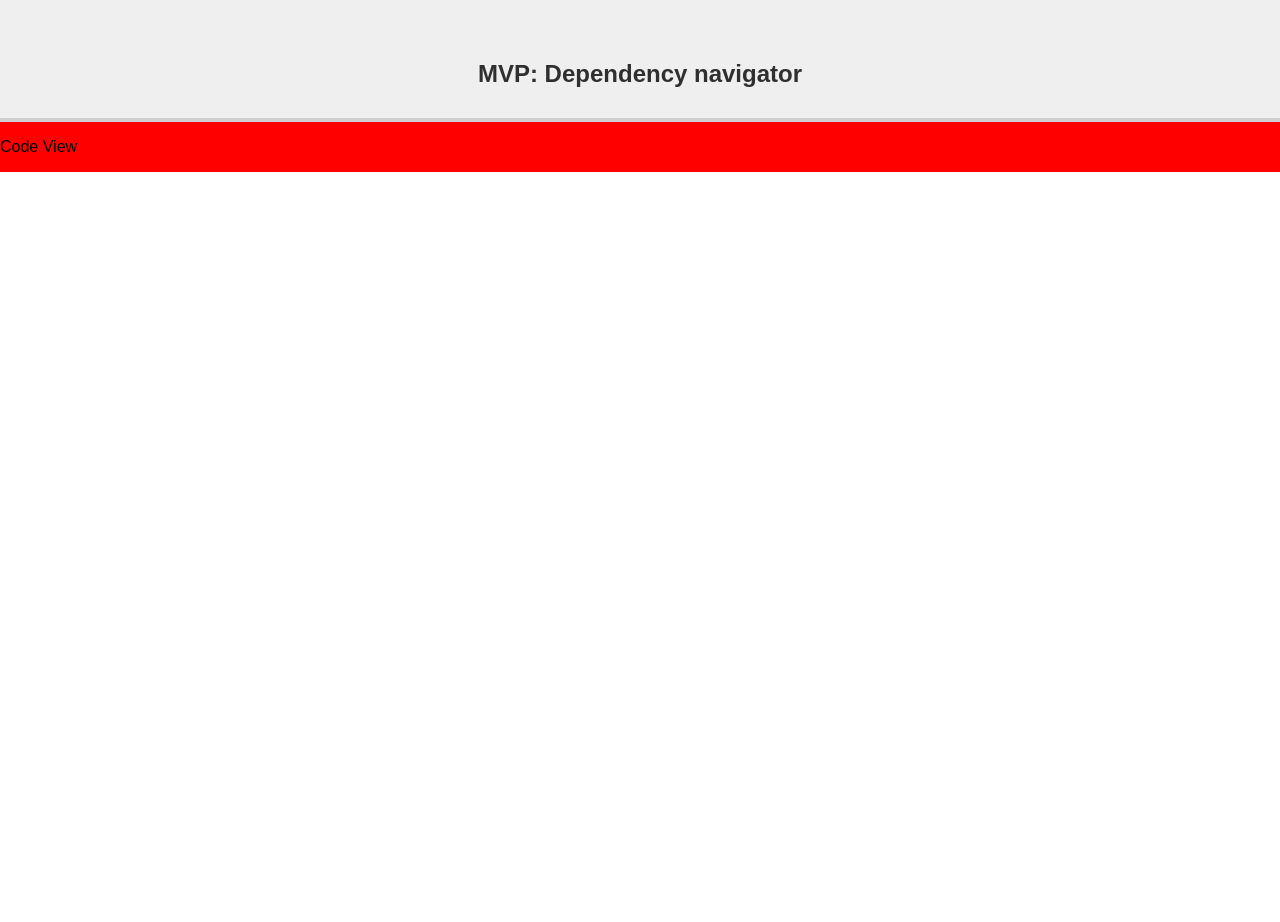
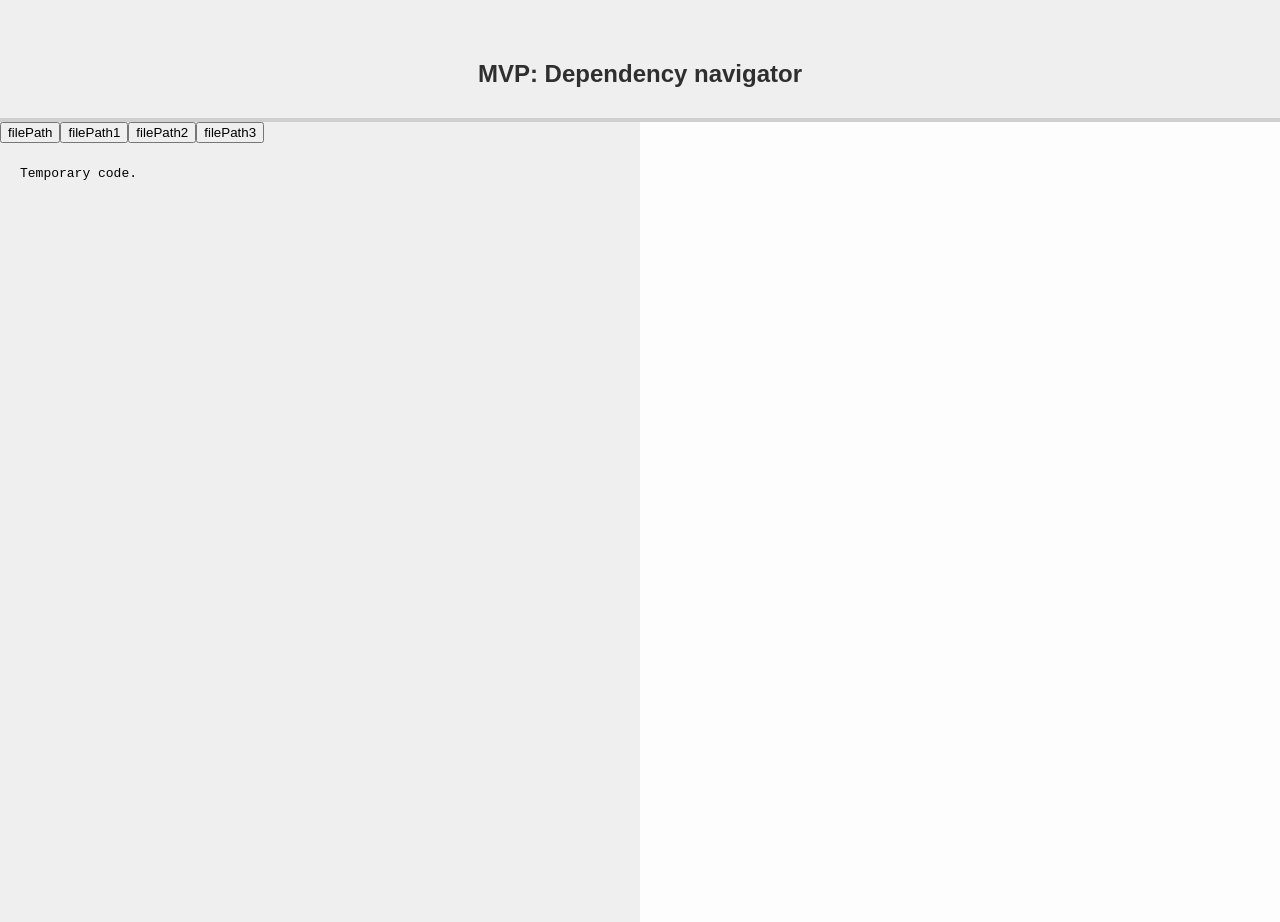
Before and after one commit to AndrewJakubowicz/react-depDraw-frontend, a React (Create React App) app: page / in a window 1280 px wide. Before the commit the page ends 800 px from the top, so only its background shows below. Built offline with nearby package versions, Linux system fonts and the light colour scheme.

Commit message:
Added filePath buttons and code block

```diff
--- a/src/App.css
+++ b/src/App.css
@@ -8,9 +8,24 @@
     border-bottom-style: inset;
 }
 
-div.App-body {
-    display: inline-block;
-    background-color: red;
+div.App-body, .App, #root {
+    background-color: #efefef;
     width: 100%;
-    height: inherit;
+    height: 100%;
 }
+
+.wrap {
+    width:100%;
+}
+
+.left-pane, .right-pane {
+    float: left;
+    width: 50%;
+    height: 100%;
+}
+
+.right-pane {
+    width: 50%;
+    height: 100%;
+    background-color: #fdfdfd;
+}
--- a/src/App.js
+++ b/src/App.js
@@ -1,7 +1,7 @@
 import React, {Component} from 'react';
 
-import {CodeView} from './components/codeView';
-
+import {CodeViewWrapper, CodeFileTabs, CodeView} from './components/codeView';
+import {GraphViewWrapper} from './components/graphView';
 import './App.css'
 
 class Heading extends Component {
@@ -17,7 +17,7 @@ class Heading extends Component {
 
 function BodyWrapper(props) {
   return (
-    <div className="App-body">
+    <div className="App-body wrap">
       {props.children}
     </div>
   )
@@ -29,7 +29,11 @@ class App extends Component {
       <div className="App">
         <Heading/>
         <BodyWrapper>
-          <CodeView/>
+          <CodeViewWrapper className="left-pane">
+            <CodeFileTabs/>
+            <CodeView/>
+          </CodeViewWrapper>
+          <GraphViewWrapper className="right-pane"/>
         </BodyWrapper>
       </div>
     );
--- /dev/null
+++ b/src/components/codeView.css
@@ -0,0 +1,4 @@
+.code-text-box-padding {
+    padding: 10px;
+    padding-left: 20px;
+}
--- a/src/components/codeView.js
+++ b/src/components/codeView.js
@@ -1,10 +1,33 @@
 import React from 'react';
 
+import './codeView.css';
 
-export class CodeView extends React.Component {
-    render(){
-        return (
-            <p>Code View</p>
-        )
-    }
+
+export function CodeViewWrapper(props){
+    return (
+        <div className={props.className}>
+            {props.children}
+        </div>
+    )
+};
+
+export function CodeFileTabs(props){
+    return (
+        <div>
+        <button>filePath</button>
+        <button>filePath1</button>
+        <button>filePath2</button>
+        <button>filePath3</button>
+    </div>
+    )
 }
+
+export function CodeView(props){
+    return (
+        <pre className="code-text-box-padding">
+            <code className="code-text-box">
+            Temporary code.
+            </code>
+        </pre>
+    )
+}
--- /dev/null
+++ b/src/components/graphView.js
@@ -0,0 +1,10 @@
+import React from 'react';
+
+
+export function GraphViewWrapper(props){
+    return(
+        <div className={props.className}>
+            {props.children}
+        </div>
+    )
+}
```
